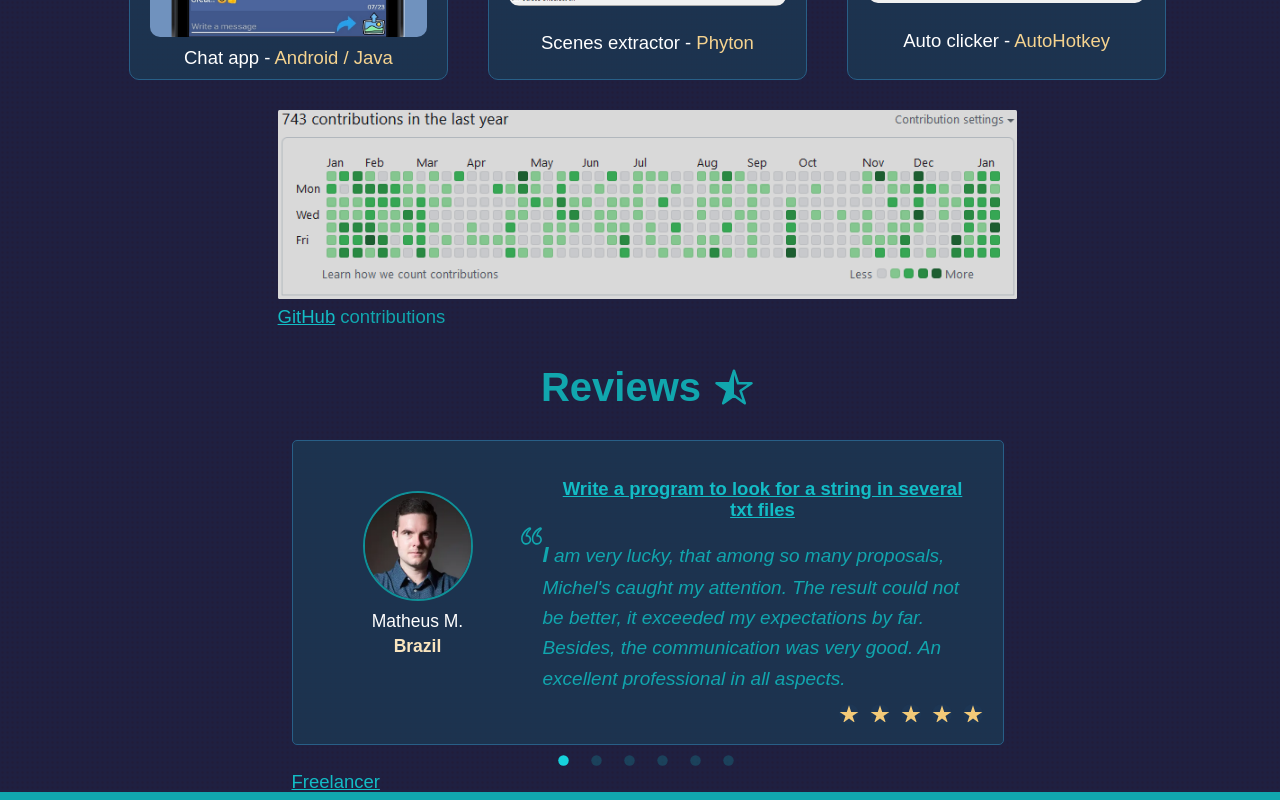
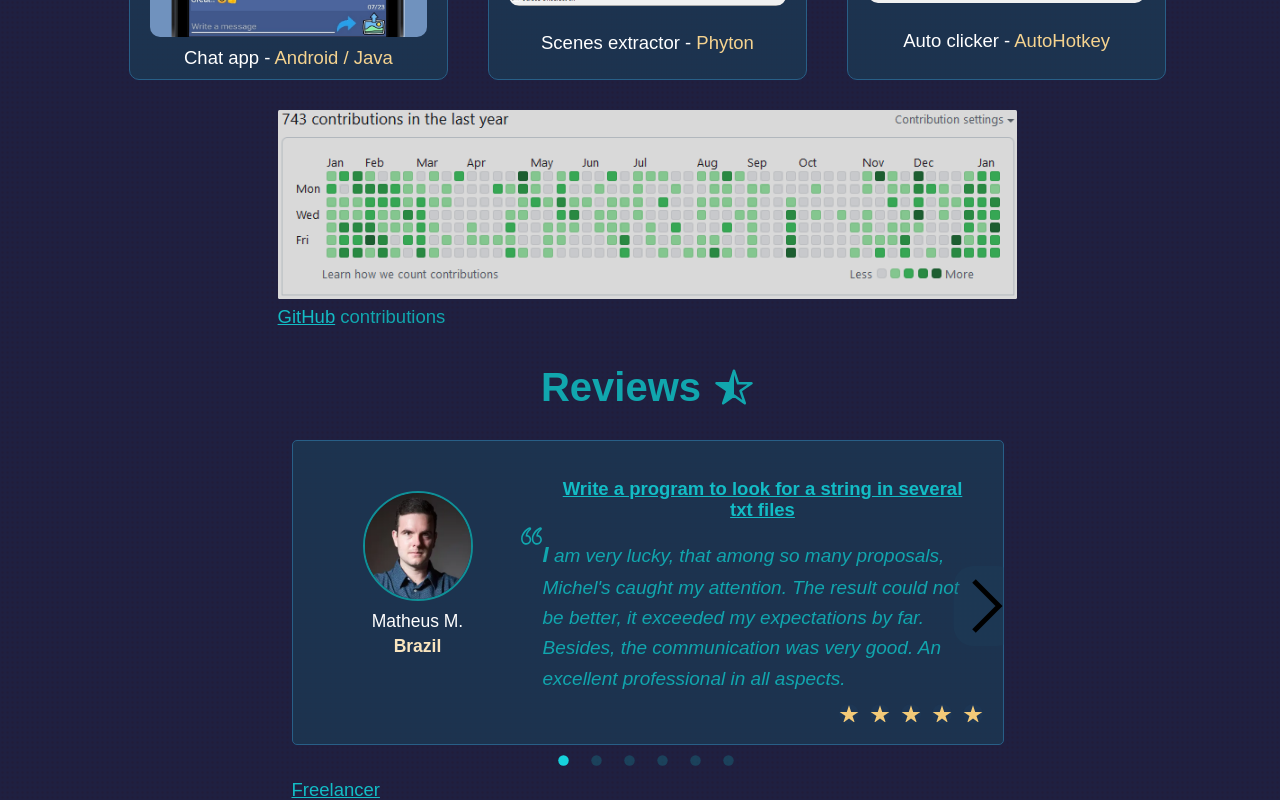
Before and after one commit to FyeCobain/FyeCobain.github.io, a React (Vite) app: page / in a window 1280 px wide. Shown: the part 3670-4470 px from the top of the page. Built offline with nearby package versions, Linux system fonts and the light colour scheme.

Commit message:
ContentSlider, buttons added

```diff
--- a/src/components/ContentSlider.tsx
+++ b/src/components/ContentSlider.tsx
@@ -4,11 +4,14 @@ import type { ContentSliderContextValueInterface, ContentSliderPropsInterface, S
 import { ContentSliderContext } from '@app/contexts'
 import { getClientX, getClientY, setGrabClasses, isPhoneSize, isTabletSize, isLaptopSize, isDesktopSize } from '@app/functions'
 import { getElementOfType, hasClass } from '@app/functions/elements'
+import { GrPrevious } from 'react-icons/gr'
 
 // Returns true if the element is part of the slider's UI components
 function isUIElement(element: HTMLElement): boolean {
   return hasClass(element, 'content-slider-nav__icons') ||
-  hasClass(element, 'content-slider-nav__icon')
+  hasClass(element, 'content-slider-nav__icon') ||
+  hasClass(element, 'content-slider-button--prev') ||
+  hasClass(element, 'content-slider-button--next')
 }
 
 // Checks if the click or touch is not a drag and is short
@@ -88,13 +91,26 @@ export default function ContentSlider(props: ContentSliderPropsInterface) {
   const [ mouseDownScrollY, setMouseDownScrollY ] = useState<number>(0)
   const [ dragStartScrollY, setDragStartScrollY ] = useState<number>(-1)
   const sliderRef: MutableRefObject<DivNullable> = useRef(null)
+  const navRef: MutableRefObject<DivNullable> = useRef(null)
+  const prevButtonRef: MutableRefObject<DivNullable> = useRef(null)
+  const nextButtonRef: MutableRefObject<DivNullable> = useRef(null)
 
   // Getting al the slider elements and setting up them initial styles
   useEffect(() => {
-    if (sliderRef.current === null) return
+    if (sliderRef.current === null || navRef.current === null || prevButtonRef.current === null || nextButtonRef.current === null) return
 
     const elems: HTMLDivElement[] = Array.from(sliderRef.current.querySelectorAll(':scope > .content-slider__element'))
       .map((element: Node) => element as HTMLDivElement)
+
+    if (elems.length > 1) {
+      if ((isPhoneSize() && props.phoneCols === 0) ||
+      (isTabletSize() && props.tabletCols === 0) ||
+      ((isLaptopSize() || isDesktopSize()) && props.laptopCols === 0))
+        navRef.current.classList.remove('display-none')
+
+      if ((isLaptopSize() || isDesktopSize()) && props.laptopCols === 0)
+        nextButtonRef.current.classList.remove('display-none')
+    }
 
     setElementsValues(initialStyleValues(sliderRef.current, elems))
   }, [])
@@ -133,13 +149,14 @@ export default function ContentSlider(props: ContentSliderPropsInterface) {
   }
 
   function handleOnMouseOrTouchDown(event: React.MouseEvent | React.TouchEvent) {
-    if (isUIElement(event.target as HTMLElement)) return
+    if (singleElement() || sliderRef.current === null || isUIElement(event.target as HTMLElement)) return
 
     if ('clientX' in event && event.button !== 0) return
     else if ('touches' in event && event.touches.length > 1) return
 
     // Checking if the click / touch was made between the first and the last slider element
-    const clickClientX = getClientX(event)
+    const clickClientX = getClientX(event) - sliderRef.current.offsetLeft
+
     if (
       clickClientX < elementsValues[0].htmlElement.offsetLeft ||
       clickClientX > elementsValues[elementsValues.length - 1].htmlElement.offsetLeft + elementsValues[elementsValues.length - 1].htmlElement.clientWidth
@@ -174,6 +191,11 @@ export default function ContentSlider(props: ContentSliderPropsInterface) {
   }
 
   function handleOnMouseOrTouchDragEnd(event: React.MouseEvent | React.TouchEvent) {
+    if (singleElement()) {
+      performClick(event)
+      event.preventDefault()
+    }
+
     setDragStartScrollY(-1)
 
     if (startEvent === null || lastMoveEvent === null) return
@@ -219,6 +241,11 @@ export default function ContentSlider(props: ContentSliderPropsInterface) {
     updateLeftValues()
   }
 
+  // Returns true if there's only one element
+  function singleElement(): boolean {
+    return elementsValues.length <= 1
+  }
+
   // Grid columns
   let phoneCols: string = 'n'
   if (props.phoneCols !== undefined)
@@ -241,7 +268,7 @@ export default function ContentSlider(props: ContentSliderPropsInterface) {
     <ContentSliderContext.Provider value={ contentSliderContext }>
       <div
         ref={ sliderRef }
-        className={ (`content-slider--phone-${ phoneCols } content-slider--tablet-${ tabletCols } content-slider--laptop-${ laptopCols } ${ props.className }`).trim() }
+        className={ (`${ !singleElement() ? 'cursor-pointer' : '' } content-slider--phone-${ phoneCols } content-slider--tablet-${ tabletCols } content-slider--laptop-${ laptopCols } ${ props.className }`).trim() }
         onClick={ (event: React.MouseEvent) => sliderIsActive(sliderRef.current) ? event.preventDefault() : '' }
 
         onMouseDown={ handleOnMouseOrTouchDown }
@@ -262,7 +289,7 @@ export default function ContentSlider(props: ContentSliderPropsInterface) {
           { child }
           </div>)
         }
-        <div className="content-slider-nav display-none">
+        <div ref={ navRef } className="content-slider-nav display-none">
           <div className="content-slider-nav__icons">
           {
             Array.from((Array(elementsValues.length).keys()))
@@ -276,6 +303,18 @@ export default function ContentSlider(props: ContentSliderPropsInterface) {
           }
           </div>
         </div>
+        <div
+          ref={ prevButtonRef }
+          className={ 'content-slider-button--prev display-none' }
+          onMouseDown={ (event: React.MouseEvent | React.TouchEvent) => event.preventDefault() }
+        ><GrPrevious />
+        </div>
+        <div
+          ref={ nextButtonRef }
+          className={ 'content-slider-button--next display-none' }
+          onMouseDown={ (event: React.MouseEvent | React.TouchEvent) => event.preventDefault() }
+        ><GrPrevious />
+        </div>
       </div>
     </ContentSliderContext.Provider>
   )
--- a/src/sass/_variables.scss
+++ b/src/sass/_variables.scss
@@ -16,6 +16,7 @@ $duration-medium: 1s;
 $duration-long: 1.5s;
 
 // Margins / Paddings
+$margin-simple: 0.75rem;
 $margin-short: 3rem;
 $margin-base: 3.65rem;
 
--- a/src/sass/components/_images-overlay.scss
+++ b/src/sass/components/_images-overlay.scss
@@ -138,11 +138,12 @@
     display: none;
 
     @include mixins.tablet {
-      font-size: 6rem;
+      font-size: 5rem;
       display: block;
     }
 
     @include mixins.laptop {
+      font-size: 6rem;
       &:hover {
         color: $color;
       }
--- /dev/null
+++ b/src/sass/components/content-slider/_content-slider-buttons.scss
@@ -0,0 +1,26 @@
+@use './../../variables' as vars;
+@use './../../mixins';
+
+div[class^="content-slider-button"] {
+  display: flex;
+  position: absolute;
+  font-size: 6rem;
+  padding: 1rem .25rem 1rem 0;
+  color: vars.$color-greene-light;
+  background-color: rgba(vars.$color-bg-blue-2, .25);
+  border-radius: 2rem;
+
+  @include mixins.laptop {
+    display: flex;
+  }
+}
+
+.content-slider-button--prev {
+  left: -1.8%;
+}
+
+.content-slider-button--next {
+  transform: scaleX(-1);
+  left: unset;
+  right: -1.8%;
+}
--- a/src/sass/components/content-slider/_content-slider-nav.scss
+++ b/src/sass/components/content-slider/_content-slider-nav.scss
@@ -2,6 +2,7 @@
 @use './../../mixins';
 
 .content-slider-nav {
+  display: flex;
 	justify-content: center;
 	font-size: 1.8rem;
 
--- a/src/sass/components/content-slider/_content-slider.scss
+++ b/src/sass/components/content-slider/_content-slider.scss
@@ -2,11 +2,12 @@
 @use './../../mixins';
 
 // Phone classes are always present at the beginning
-*[class^="content-slider--phone"] {
+*[class*="content-slider--phone"] {
   display: grid;
   justify-content: center;
   align-items: center;
   overflow-x: hidden;
+  position: relative;
 }
 
 .content-slider__element {
@@ -16,13 +17,6 @@
 }
 
 /* MIXINS FOR SETTING THE SLIDER STYLES */
-
-// Show navigation
-@mixin show-nav {
-  .content-slider-nav {
-    display: flex !important;
-  }
-}
 
 // Each elements must take 100% of height
 @mixin height-100 {
@@ -60,8 +54,6 @@
   @include col-row(1, 1);
 
   @include relative;
-
-  @include show-nav;
 
   @if $height-100 {
     @include height-100;
--- a/src/sass/components/content-slider/_index.scss
+++ b/src/sass/components/content-slider/_index.scss
@@ -1,2 +1,3 @@
 @forward 'content-slider';
+@forward 'content-slider-buttons';
 @forward 'content-slider-nav';
--- a/src/sass/components/projects/_github.scss
+++ b/src/sass/components/projects/_github.scss
@@ -22,7 +22,7 @@
 
     p {
       width: 100%;
-      margin-top: .75rem;
+      margin-top: vars.$margin-simple;
     }
 
     @include mixins.laptop {
--- a/src/sass/components/reviews/_review.scss
+++ b/src/sass/components/reviews/_review.scss
@@ -6,7 +6,6 @@
   grid-template-columns: 1fr;
   gap: .5rem;
   padding: 2rem 2.45rem 2rem 2rem;
-  cursor: pointer;
   @include mixins.border-soft(.5rem);
   @include mixins.comic-background-2(darken(vars.$color-bg-blue-1, 1));
 }
--- a/src/sass/components/reviews/_reviews.scss
+++ b/src/sass/components/reviews/_reviews.scss
@@ -15,5 +15,6 @@
   .reviews__footer {
     width: 100%;
     font-size: vars.$font-size-normal;
+    margin-top: vars.$margin-simple;
   }
 }
```
